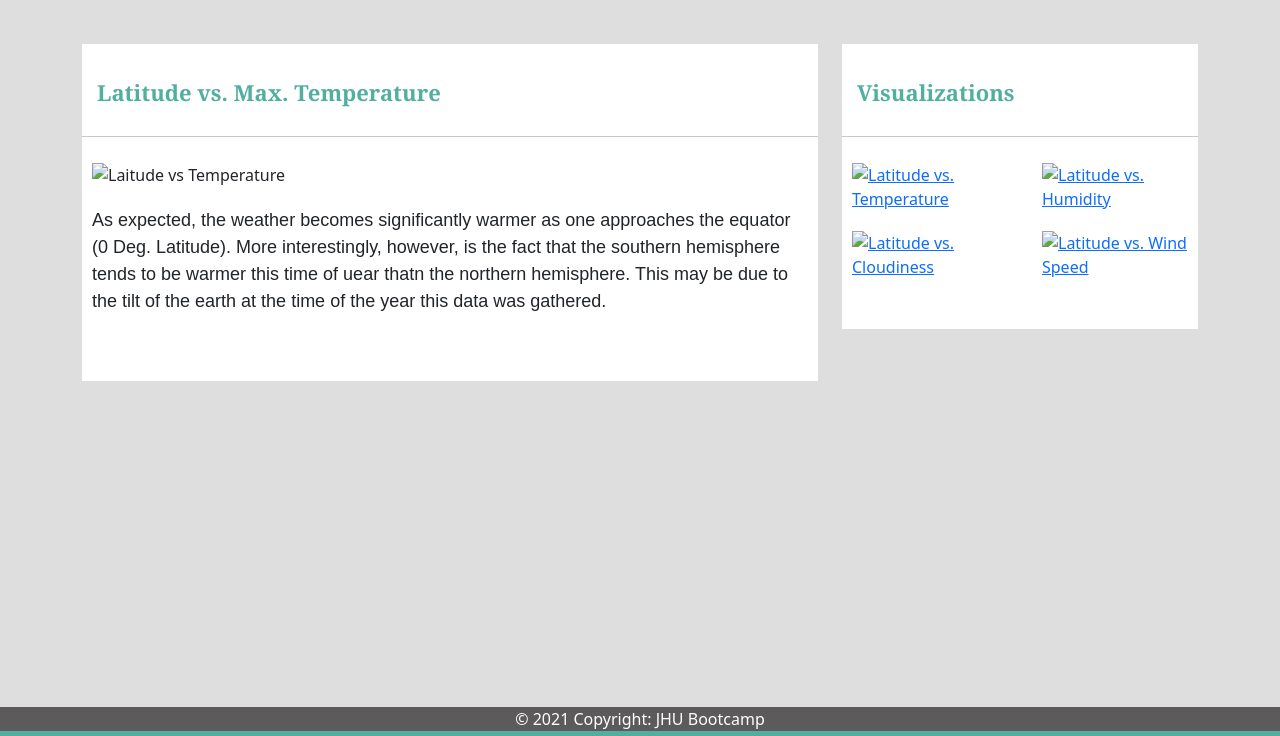
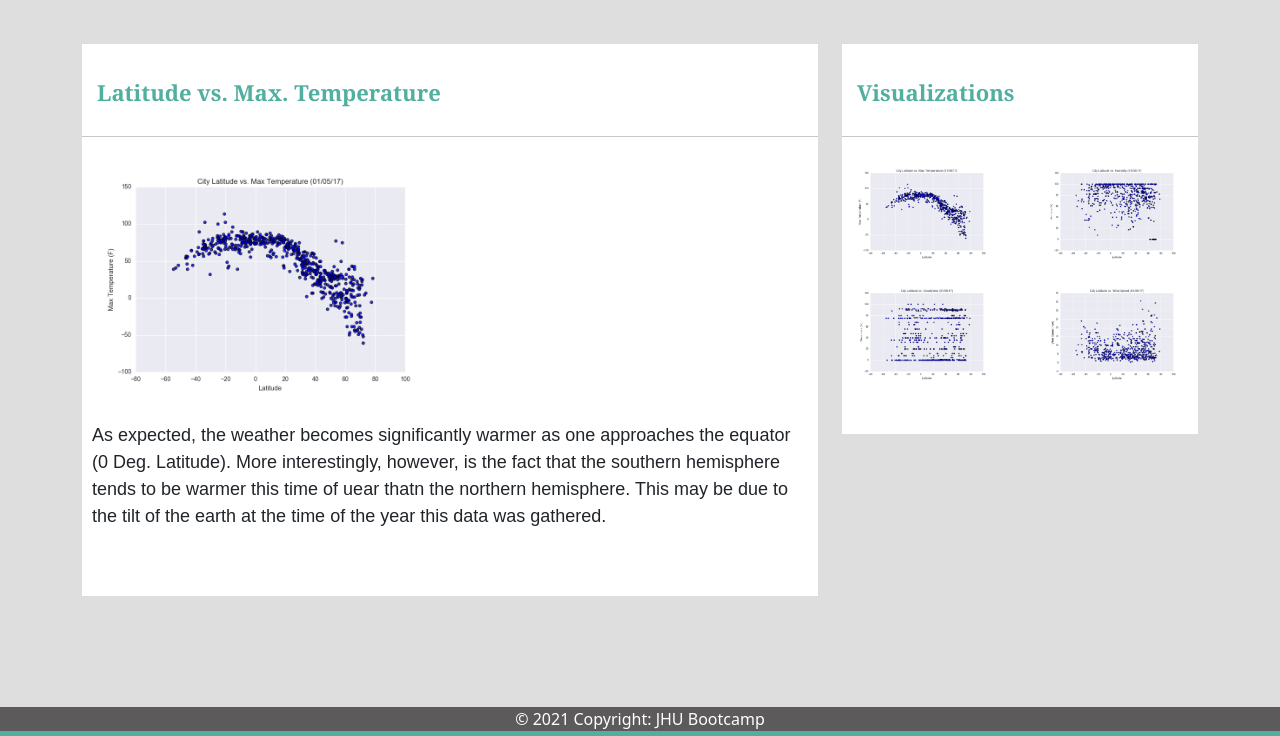
Before and after one commit to mtamrakar656/Web-Design-Challenge, a plain HTML site: page visualizations/MaxTemperature.html in a window 1280 px wide. Shown: the part 64-800 px from the top of the page. Drawn offline with nearby package versions, Linux system fonts and the light colour scheme; the site is published under a folder, as on GitHub Pages, so addresses that start at the root find nothing.

Commit message:
Corrected the image path

```diff
--- a/visualizations/MaxTemperature.html
+++ b/visualizations/MaxTemperature.html
@@ -67,7 +67,7 @@
                         <h2>Latitude vs. Max. Temperature</h2>
                         <hr class="my-3">
                         <div class="thumbnail">
-                            <img src="/Resources/assets/images/Fig1.png" class="img-thumbnail float-left" width=50% alt="Laitude vs Temperature">
+                            <img src="../Resources/assets/images/Fig1.png" class="img-thumbnail float-left" width=50% alt="Laitude vs Temperature">
                         </div>
                         <p>As expected, the weather becomes significantly warmer as one approaches the equator (0 Deg. Latitude). More interestingly, however, is the fact that the southern hemisphere tends to be warmer this time of uear thatn the northern hemisphere. This may be due to the tilt of the earth at the time of the year this data was gathered.</p>
                     </div>
@@ -81,22 +81,22 @@
                         <div class="row">
                             <div class="col-3 col-md-6">
                                 <a href="MaxTemperature.html">
-                                    <img src="/Resources/assets/images/Fig1.png" class="float-left img-thumbnail" width=100% alt="Latitude vs. Temperature">
+                                    <img src="../Resources/assets/images/Fig1.png" class="float-left img-thumbnail" width=100% alt="Latitude vs. Temperature">
                                 </a>
                             </div>
                             <div class="col-3 col-md-6">
                                 <a href="Humidity.html">
-                                    <img src="/Resources/assets/images/Fig2.png" class="float-left img-thumbnail" width=100% alt="Latitude vs. Humidity">
+                                    <img src="../Resources/assets/images/Fig2.png" class="float-left img-thumbnail" width=100% alt="Latitude vs. Humidity">
                                 </a>
                             </div>
                             <div class="col-3 col-md-6">
                                 <a href="Cloudiness.html">
-                                    <img src="/Resources/assets/images/Fig3.png" class="float-left img-thumbnail" width=100% alt="Latitude vs. Cloudiness">
+                                    <img src="../Resources/assets/images/Fig3.png" class="float-left img-thumbnail" width=100% alt="Latitude vs. Cloudiness">
                                 </a>
                             </div>
                             <div class="col-3 col-md-6">
                                 <a href="WindSpeed.html">
-                                    <img src="/Resources/assets/images/Fig4.png" class="loat-left img-thumbnail" width=100% alt="Latitude vs. Wind Speed">
+                                    <img src="../Resources/assets/images/Fig4.png" class="loat-left img-thumbnail" width=100% alt="Latitude vs. Wind Speed">
                                 </a>
                             </div>
                         </div>
```
Also changed, not shown: visualizations/Humidity.html (+5 -5 lines), visualizations/WindSpeed.html (+5 -5 lines), visualizations/comparisonspage.html (+4 -4 lines).
